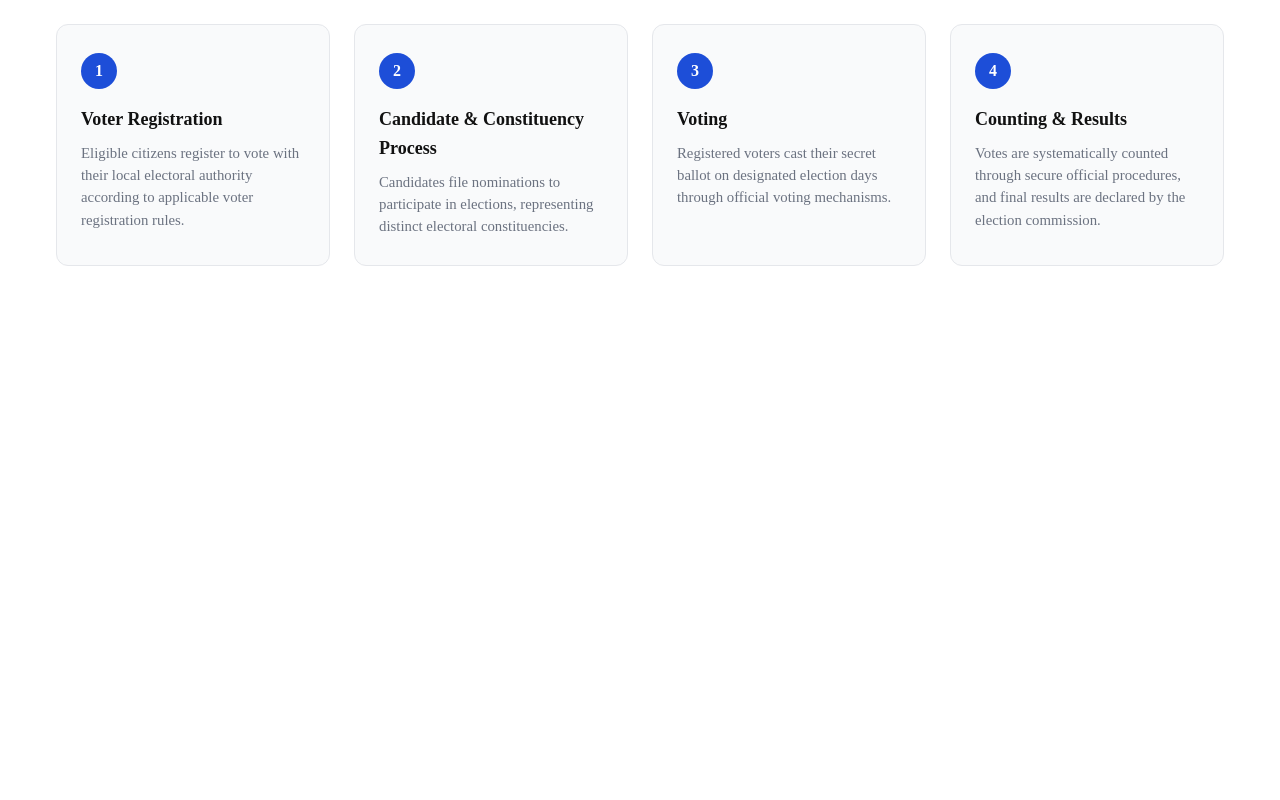
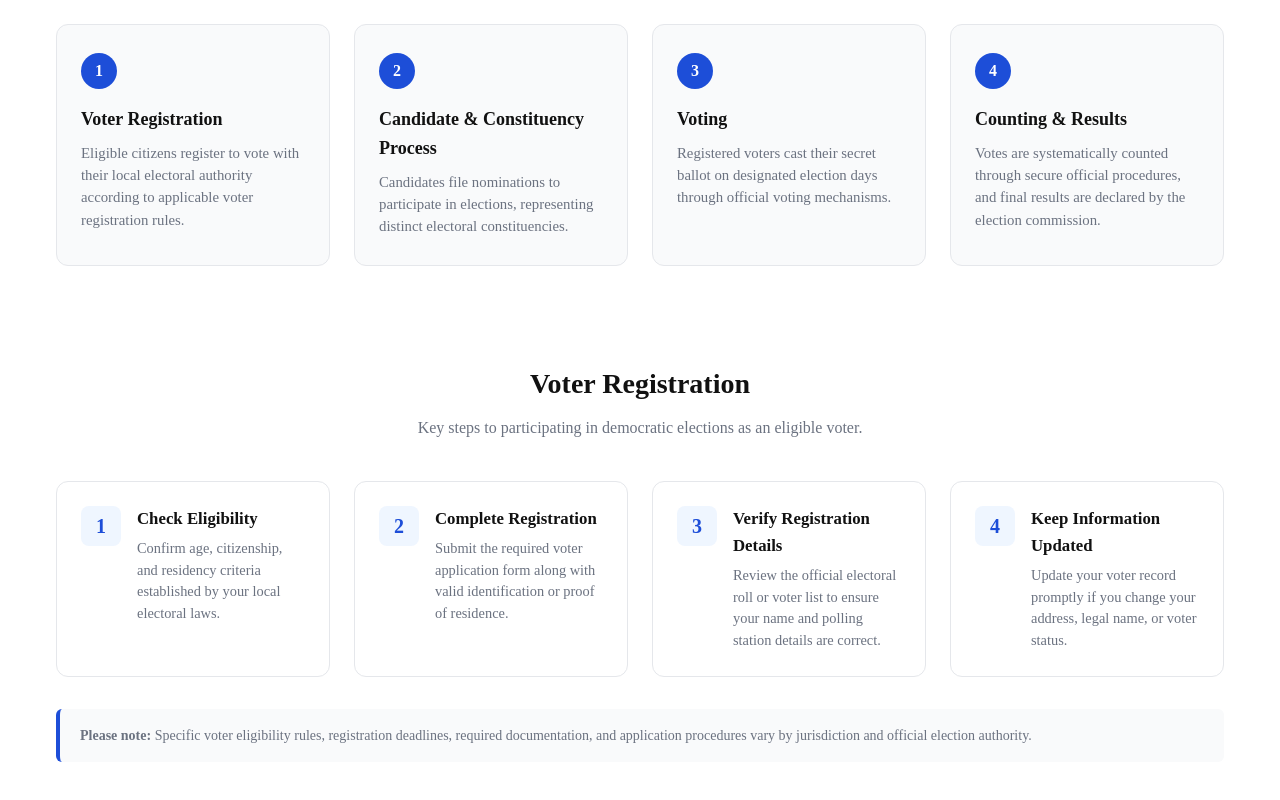
Before and after one commit to devamithra137/Election-Process-Education, a Next.js app: page / in a window 1280 px wide. Shown: the part 550-1350 px from the top of the page. Before the commit the page ends 912 px from the top, so only its background shows below. Built offline with nearby package versions, Linux system fonts and the light colour scheme.

Commit message:
Add voter registration section

```diff
--- a/src/app/globals.css
+++ b/src/app/globals.css
@@ -182,6 +182,72 @@ a {
   line-height: 1.5;
 }
 
+/* ─── Voter Registration ─────────────────────────────────────── */
+.registration-section {
+  width: 100%;
+  max-width: 1200px;
+  margin: 4rem auto 2rem;
+  padding: 0 1rem;
+}
+
+.registration-grid {
+  display: grid;
+  grid-template-columns: repeat(auto-fit, minmax(260px, 1fr));
+  gap: 1.5rem;
+  margin-top: 2.5rem;
+}
+
+.registration-card {
+  background-color: #ffffff;
+  border: 1px solid #e5e7eb;
+  border-radius: 0.75rem;
+  padding: 1.5rem;
+  display: flex;
+  gap: 1rem;
+  align-items: flex-start;
+}
+
+.registration-step-number {
+  font-size: 1.25rem;
+  font-weight: 700;
+  color: var(--color-accent);
+  background-color: #eff6ff;
+  width: 2.5rem;
+  height: 2.5rem;
+  border-radius: 0.5rem;
+  display: flex;
+  align-items: center;
+  justify-content: center;
+  flex-shrink: 0;
+}
+
+.registration-content h3 {
+  font-size: 1.05rem;
+  font-weight: 600;
+  color: var(--color-foreground);
+  margin-bottom: 0.35rem;
+}
+
+.registration-content p {
+  font-size: 0.9rem;
+  color: var(--color-muted);
+  line-height: 1.5;
+}
+
+.registration-notice {
+  margin-top: 2rem;
+  padding: 1rem 1.25rem;
+  background-color: #f9fafb;
+  border-left: 4px solid var(--color-accent);
+  border-radius: 0.375rem;
+}
+
+.registration-notice p {
+  font-size: 0.875rem;
+  color: var(--color-muted);
+  line-height: 1.5;
+}
+
 /* ─── Buttons ────────────────────────────────────────────────── */
 .btn {
   display: inline-flex;
--- a/src/app/page.tsx
+++ b/src/app/page.tsx
@@ -1,6 +1,7 @@
 import Link from "next/link";
 import SectionHeading from "@/components/SectionHeading";
 import ElectionOverview from "@/components/ElectionOverview";
+import VoterRegistration from "@/components/VoterRegistration";
 
 export default function Home() {
   return (
@@ -20,6 +21,7 @@ export default function Home() {
         </div>
       </section>
       <ElectionOverview />
+      <VoterRegistration />
     </main>
   );
 }
--- /dev/null
+++ b/src/components/VoterRegistration.tsx
@@ -0,0 +1,66 @@
+import React from "react";
+import SectionHeading from "./SectionHeading";
+
+export interface RegistrationStep {
+  stepNumber: number;
+  title: string;
+  description: string;
+}
+
+const registrationSteps: RegistrationStep[] = [
+  {
+    stepNumber: 1,
+    title: "Check Eligibility",
+    description:
+      "Confirm age, citizenship, and residency criteria established by your local electoral laws.",
+  },
+  {
+    stepNumber: 2,
+    title: "Complete Registration",
+    description:
+      "Submit the required voter application form along with valid identification or proof of residence.",
+  },
+  {
+    stepNumber: 3,
+    title: "Verify Registration Details",
+    description:
+      "Review the official electoral roll or voter list to ensure your name and polling station details are correct.",
+  },
+  {
+    stepNumber: 4,
+    title: "Keep Information Updated",
+    description:
+      "Update your voter record promptly if you change your address, legal name, or voter status.",
+  },
+];
+
+export const VoterRegistration: React.FC = () => {
+  return (
+    <section id="registration" className="registration-section">
+      <SectionHeading
+        title="Voter Registration"
+        subtitle="Key steps to participating in democratic elections as an eligible voter."
+      />
+
+      <div className="registration-grid">
+        {registrationSteps.map((step) => (
+          <div key={step.stepNumber} className="registration-card">
+            <div className="registration-step-number">{step.stepNumber}</div>
+            <div className="registration-content">
+              <h3>{step.title}</h3>
+              <p>{step.description}</p>
+            </div>
+          </div>
+        ))}
+      </div>
+
+      <div className="registration-notice">
+        <p>
+          <strong>Please note:</strong> Specific voter eligibility rules, registration deadlines, required documentation, and application procedures vary by jurisdiction and official election authority.
+        </p>
+      </div>
+    </section>
+  );
+};
+
+export default VoterRegistration;
```
